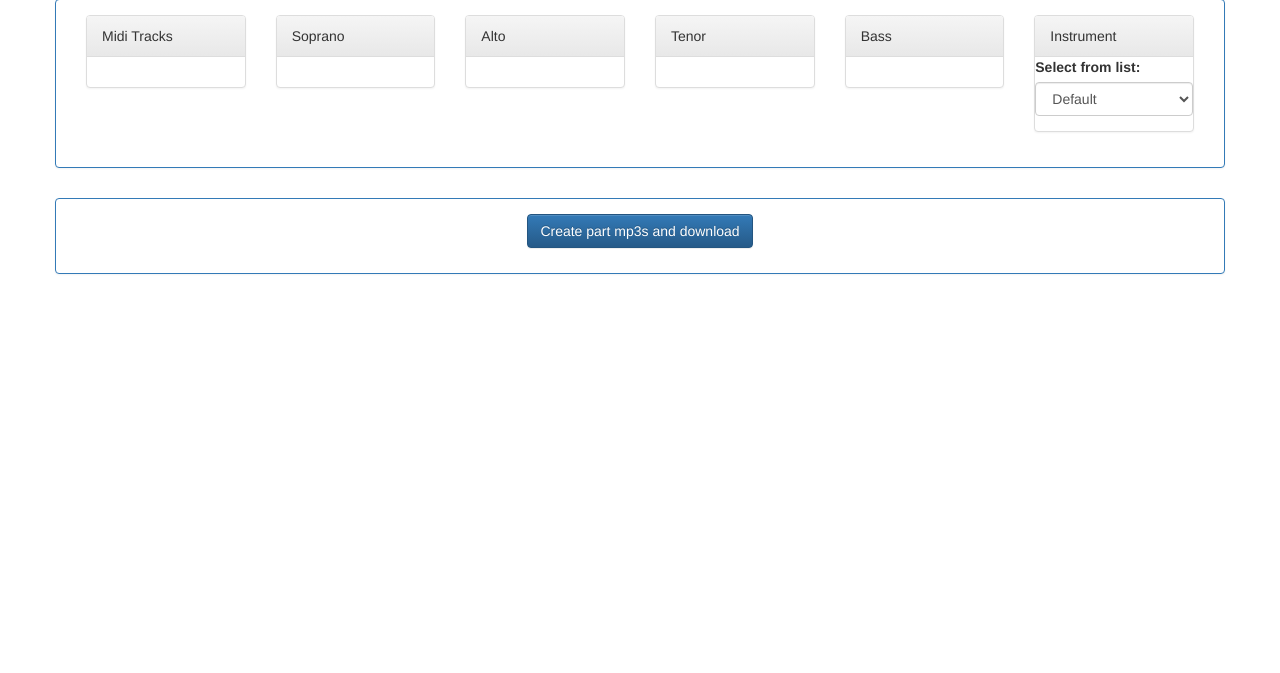
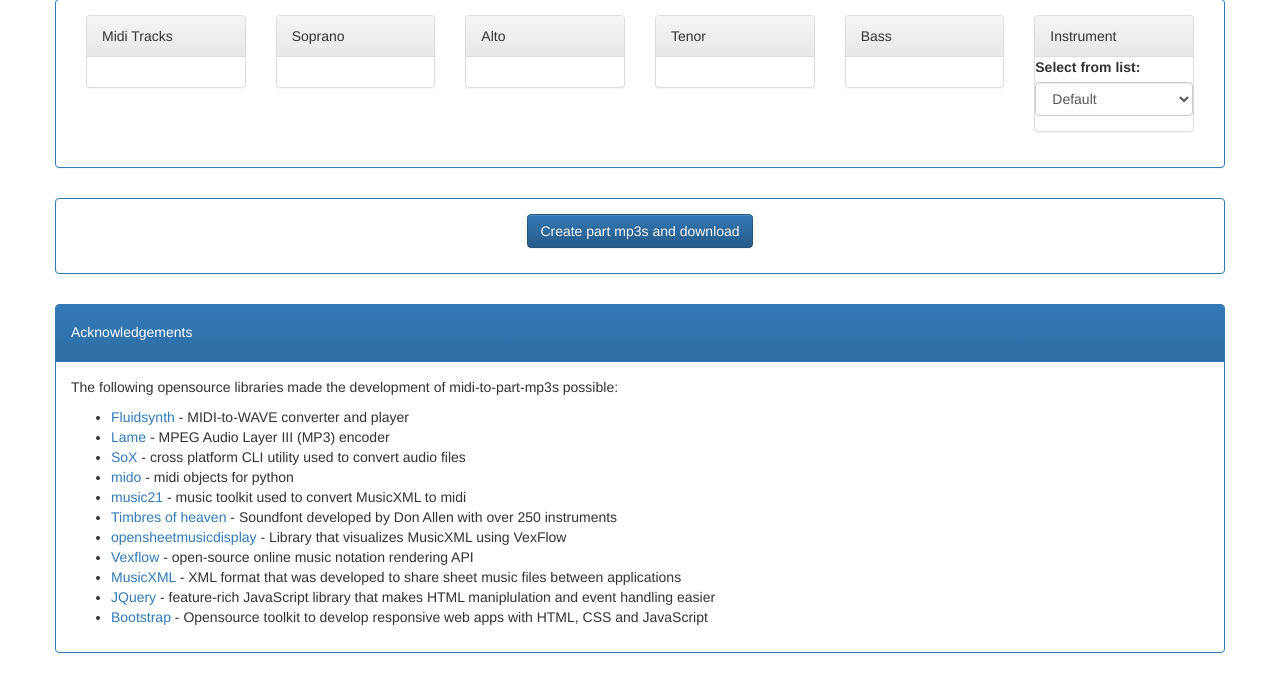
Before and after one commit to jackkinsella/midi-to-part-mp3s, a Flask app: page / in a window 1280 px wide. Shown: the part 463-1136 px from the top of the page. Before the commit the page ends 737 px from the top, so only its background shows below. Run offline with Flask 2, Linux system fonts and the light colour scheme; some libraries are stand-ins or nearby versions.

Commit message:
Feature jackkinsella#10 - Acknowledgements
Added acknowledgements for the opensource libraries to the index.html

```diff
--- a/webapp/templates/index.html
+++ b/webapp/templates/index.html
@@ -18,7 +18,7 @@
     <!-- Latest compiled and minified JavaScript -->
     <script src="https://maxcdn.bootstrapcdn.com/bootstrap/3.3.7/js/bootstrap.min.js"
         integrity="sha384-Tc5IQib027qvyjSMfHjOMaLkfuWVxZxUPnCJA7l2mCWNIpG9mGCD8wGNIcPD7Txa" crossorigin="anonymous">
-    </script>
+        </script>
 
     <meta charset="utf-8">
     <meta http-equiv="X-UA-Compatible" content="IE=edge">
@@ -128,6 +128,36 @@
                 </div>
             </div>
         </div>
+        <div class="row">
+            <div class="panel panel-primary">
+                <div class="panel-heading">
+                    <h5>Acknowledgements</h4>
+                </div>
+                <div class="panel-body">
+                    <p>The following opensource libraries made the development of midi-to-part-mp3s possible:</p>
+                    <ul>
+                        <li><a href="http://www.fluidsynth.org/">Fluidsynth</a> - MIDI-to-WAVE converter and player</li>
+                        <li><a href="http://lame.sourceforge.net/">Lame</a> - MPEG Audio Layer III (MP3) encoder</li>
+                        <li><a href="http://sox.sourceforge.net/">SoX</a> - cross platform CLI utility used to convert
+                            audio files</li>
+                        <li><a href="https://github.com/mido/mido">mido</a> - midi objects for python</li>
+                        <li><a href="https://web.mit.edu/music21/">music21</a> - music toolkit used to convert MusicXML
+                            to midi</li>
+                        <li><a href="http://midkar.com/soundfonts/">Timbres of heaven</a> - Soundfont developed by Don Allen with over 250 instruments</li>
+                        <li><a href="https://opensheetmusicdisplay.org/">opensheetmusicdisplay</a> - Library that
+                            visualizes MusicXML using VexFlow</li>
+                        <li><a href="http://www.vexflow.com/">Vexflow</a> - open-source online music notation rendering
+                            API</li>
+                        <li><a href="https://www.musicxml.com">MusicXML</a> - XML format that was developed to share
+                            sheet music files between applications</li>
+                        <li><a href="https://jquery.com/">JQuery</a> - feature-rich JavaScript library that makes HTML
+                            maniplulation and event handling easier</li>
+                        <li><a href="https://getbootstrap.com/">Bootstrap</a> - Opensource toolkit to develop responsive
+                            web apps with HTML, CSS and JavaScript</li>
+                    </ul>
+                </div>
+            </div>
+        </div>
     </div>
 </body>
 
```
